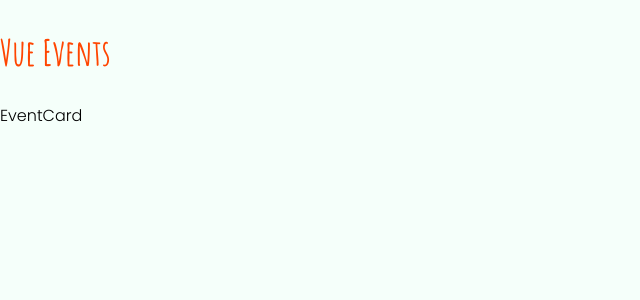
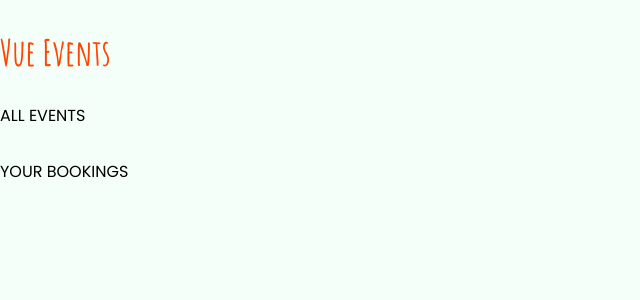
Before and after one commit to Nimira43/Vue-Events, a Vue app: page / in a window 1280 px wide. Shown: the top 300 px of the page, without its empty margins (0-640 px from the left). Built offline with nearby package versions, Linux system fonts and the light colour scheme.

Commit message:
Adding extra headings to App.vue

```diff
--- a/src/App.vue
+++ b/src/App.vue
@@ -1,10 +1,11 @@
 <template>
   <main class="container mx-auto my-8 space-y-8">
     <h1 class="text-4xl logo text-prime">Vue Events</h1>
+    <h2 class="font-normal uppercase">All Events</h2>
     <EventCard />
+    <h2 class="font-normal uppercase">Your Bookings</h2>
   </main>
 </template>
-
 
 <script setup>
   import EventCard from '@/components/EventCard.vue'
--- a/src/components/EventCard.vue
+++ b/src/components/EventCard.vue
@@ -1,3 +1,5 @@
 <template>
-  <div>EventCard</div>
+  <div>
+
+  </div>
 </template>
```
